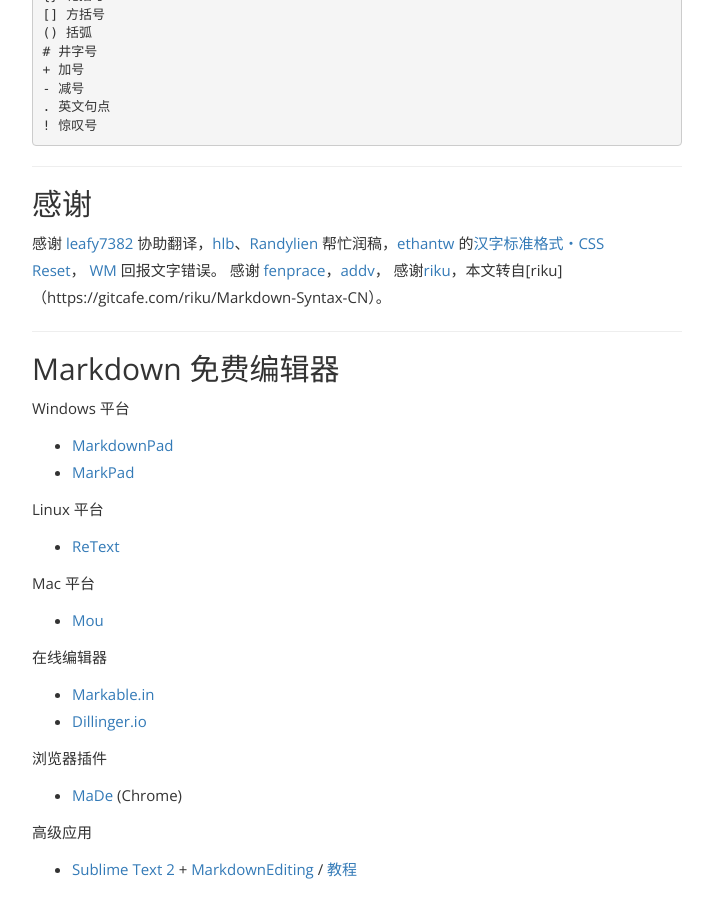
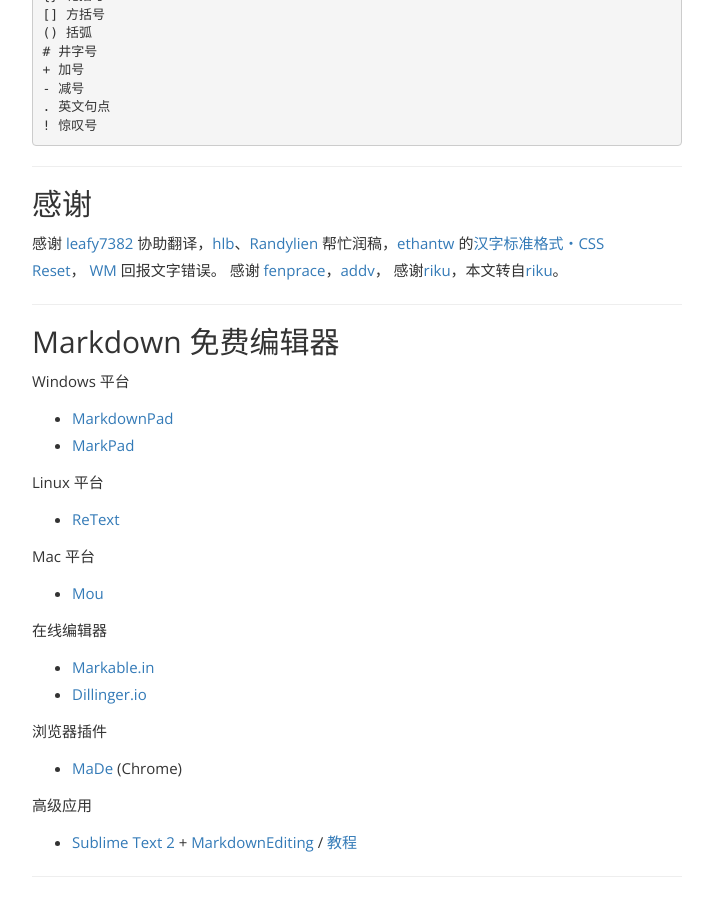
Before and after one commit to LumoCheung/lumocheung.github.com, a Jekyll site: the page built from _posts/2016-04-03-markdown-base.md, in a window 1280 px wide and 900 px high, scrolled down 15964 px. Shown: the whole window, without its empty margins (283-996 px from the left). Built offline with Jekyll 4.4.1, drawn with Linux system fonts in a browser that asks for light colours.

Commit message:
Update 2016-04-03-markdown-base.md

```diff
--- a/_posts/2016-04-03-markdown-base.md
+++ b/_posts/2016-04-03-markdown-base.md
@@ -655,7 +655,7 @@
 ## 感谢
 感谢 [leafy7382](https://twitter.com/#!/leafy7382) 协助翻译，[hlb](http://iamhlb.com/)、[Randylien](http://twitter.com/randylien) 帮忙润稿，[ethantw](https://twitter.com/#!/ethantw) 的[汉字标准格式・CSS Reset](http://ethantw.net/projects/han/)， [WM](http://kidwm.net/) 回报文字错误。
 感谢 [fenprace](https://github.com/fenprace)，[addv](https://github.com/addv)，
-感谢[riku](https://gitcafe.com/riku/Markdown-Syntax-CN)，本文转自[riku]（https://gitcafe.com/riku/Markdown-Syntax-CN）。
+感谢[riku](https://gitcafe.com/riku/Markdown-Syntax-CN)，本文转自[riku](https://gitcafe.com/riku/Markdown-Syntax-CN)。
 
 ---
 
```
